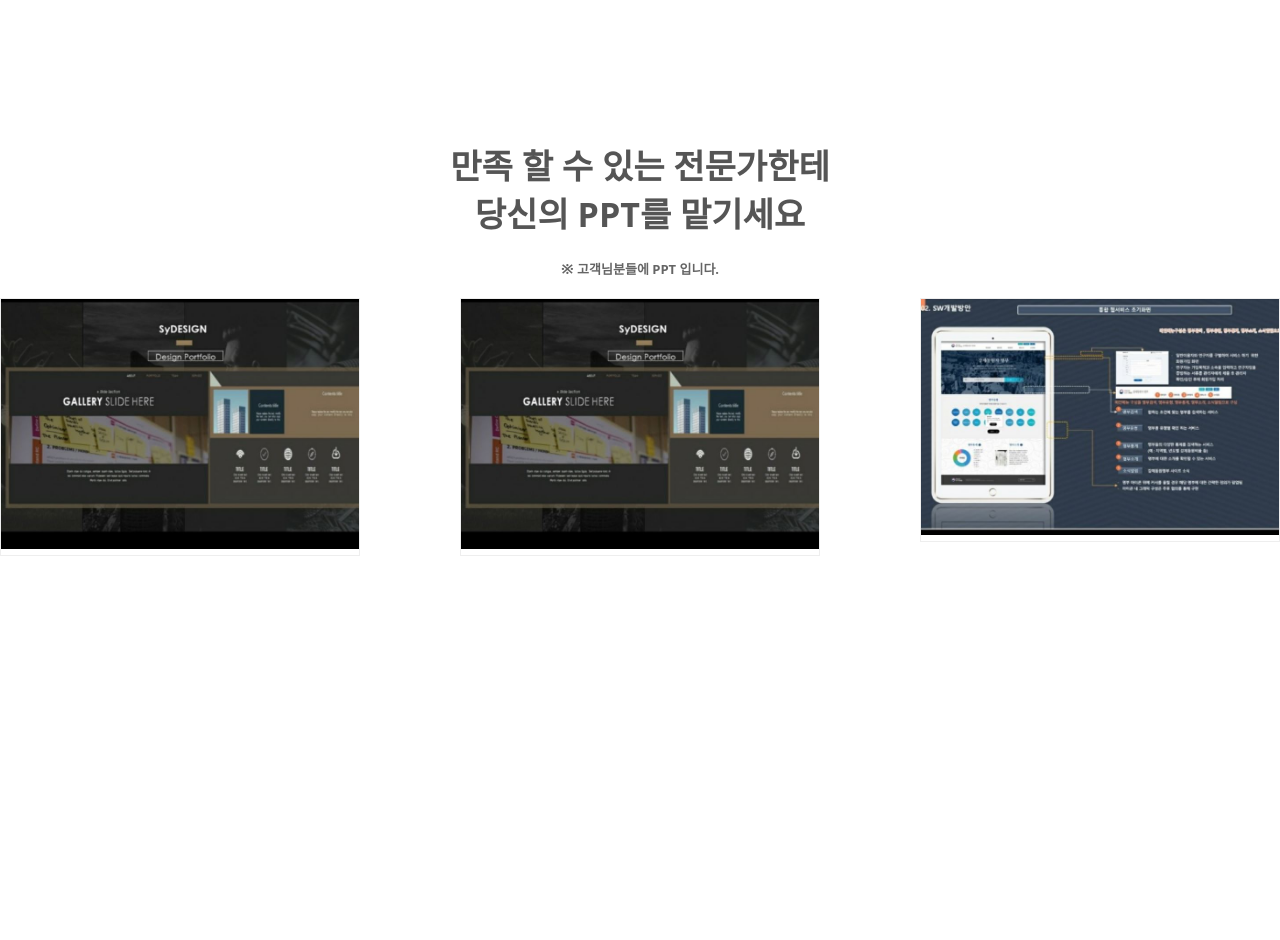
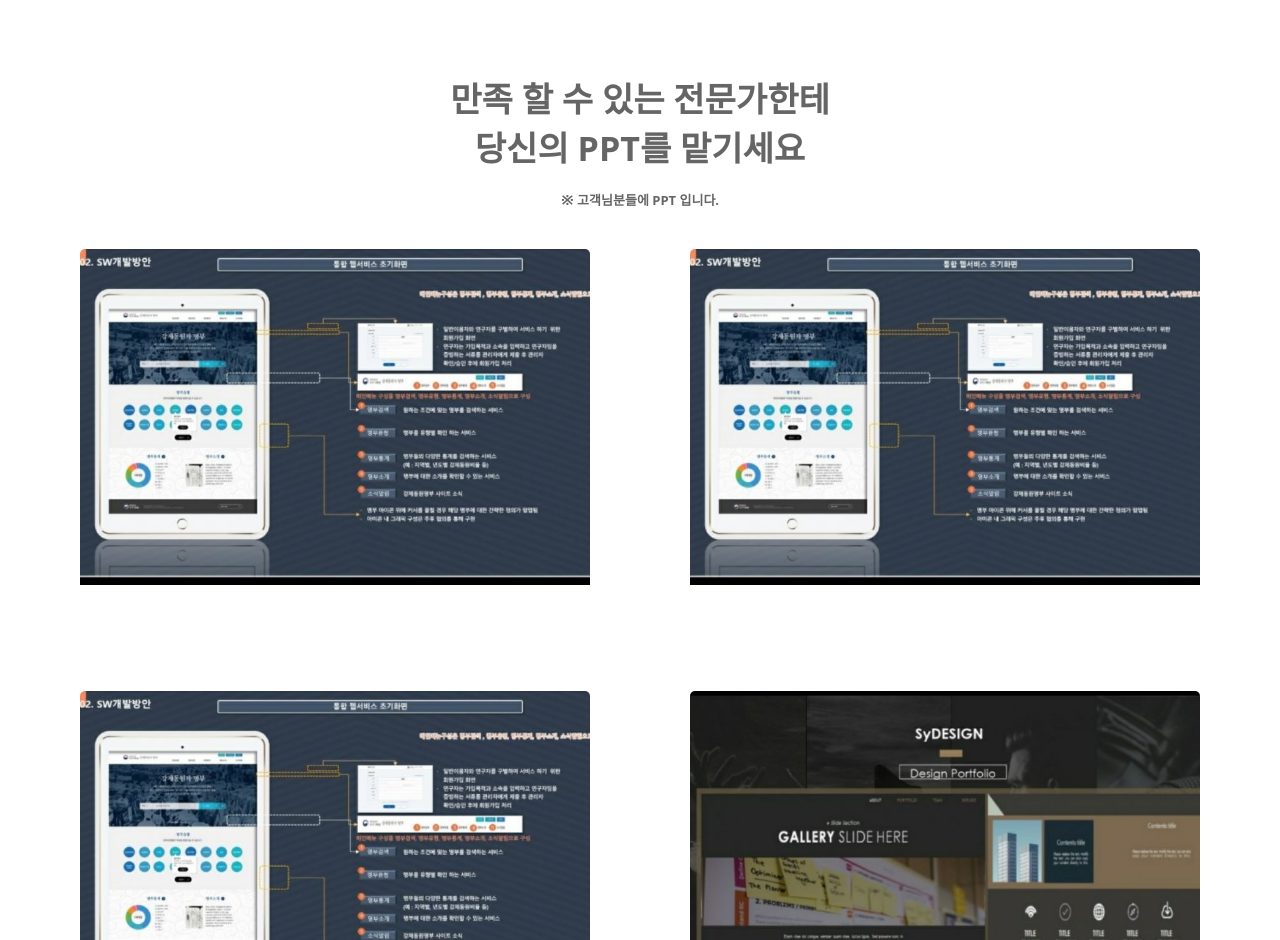
Before and after one commit to Seung-hwan285/2022-02-16-pptWeb, a website with bundled scripts: page public/index.html in a window 1280 px wide. Shown: the part 1860-2800 px from the top of the page. Built offline with nearby package versions, Linux system fonts and the light colour scheme.

Commit message:
chore : 이전 코드 적용안되는  현상 수정

```diff
--- a/public/css/home.css
+++ b/public/css/home.css
@@ -61,9 +61,6 @@ main{
 
 }
 
-.service{
-
-}
 /*요금제 소개 틀*/
 .inside{
     padding-left: 15px;
@@ -88,7 +85,6 @@ main{
     grid-auto-flow: row;
     grid-template-columns: 1fr 1fr 1fr;
     gap: 100px;
-    min-height: 100vh;
 
 
 }
@@ -108,22 +104,27 @@ main{
     font-weight: bold;
 }
 
+
 /*홈페이지 포트폴리오 예시*/
 
-.portfolio-service{
-    width: auto;
-    height: auto;
+#portfolio .grid-container{
+
+    grid-template-rows: repeat(3,342px);
+    grid-template-columns: 2fr 2fr
+
 }
+#portfolio .grid-item{
+    border: 0;
+    border-radius: 5px;
+
+}
+
+.service #por-btn{
+    transform: translate(460px);
+}
+
+
 .portfolio-service .text-table{
     margin-top: -20px;
     margin-bottom: 20px;
 }
-
-.portfolio-service .grid-item{
-
-    height: 420px;
-}
-
-.portfolio-service .portfolio-btn-wrap{
-
-}
--- a/public/index.html
+++ b/public/index.html
@@ -183,49 +183,78 @@
             </div>
         </section>
 
-        <section class="portfolio-service">
-            <div class="inside">
+        <!--포트폴리오 소개-->
+        <section class="service selection" id="portfolio">
+            <div  class="inside">
                 <div class="row">
-                    <h4 style="text-align: center; line-height: 1.4; margin: 0; color: #555;">
-                        <strong style="font-size: 34px">만족 할 수 있는 전문가한테</strong>
-                        <br>
-                        <strong style="font-size: 34px">당신의 PPT를 맡기세요</strong>
+                    <h4 style="text-align: center; line-height: 1.4; margin: 0; color:#555;" >
 
+                        <h4 style="opacity: 0.6; text-align: center; font-size: 13px">
+                            <strong style="font-size: 34px">만족 할 수 있는 전문가한테</strong>
+                            <br>
+                            <strong style="font-size: 34px">당신의 PPT를 맡기세요</strong>
+                            <br>
+                            <br>
+                        <span style="font-size: 15px">※</span>
+                        고객님분들에 PPT 입니다.
+                        </h4>
                     </h4>
                 </div>
-                <div class="text-table">
-                    <h6 style="opacity: 0.6; text-align: center; font-size: 13px">
 
-                        <span style="font-size: 15px">※</span>
-                        고객님분들에 PPT 입니다.
-                    </h6>
-                </div>
-            </div>
 
-            <div class="inside">
+                <div class="grid-container">
+                    <div class="grid-item col-dz">
+                        <div class="widget_data" data-widget-name="텍스트">
+                            <div class="text-table holder">
+                                <div>
+                                    <div>
 
-                <div class="row">
-                    <div class="grid-container">
-                        <div class="grid-item col-dz">
-                            <p style="border: 1px solid #eee;"><img  src="img/design.JPG"></p>
+                                        <img src="img/sw.JPG">
+                                    </div>
+                                </div>
+                            </div>
                         </div>
-                        <div class="grid-item col-dz">
+                    </div>
+                    <div class="grid-item col-dz">
+                        <div class="widget_data" data-widget-name="텍스트">
+                            <div class="text-table holder">
+                                <div>
 
-                            <p style="border: 1px solid #eee;"><img  src="img/design.JPG"></p>
+                                    <img src="img/sw.JPG">
+                                </div>
+                            </div>
                         </div>
-                        <div class="grid-item col-dz">
+                    </div>
+                    <div class="grid-item col-dz">
+                        <div class="widget_data" data-widget-name="텍스트">
+                            <div class="text-table holder">
+                                <div>
 
-                            <p style="border: 1px solid #eee;"><img src="img/sw.JPG"></p>
+                                    <img src="img/sw.JPG">
+                                </div>
+
+                            </div>
 
                         </div>
 
                     </div>
-                    <div class="portfolio-btn-wrap">
-                        <a href="contact.html" style="background-color: #614fd0; color: #ffffff; font-size: 15px; font-family: '돋움', serif" >무료 상담하기</a>
+                    <div class="grid-item col-dz">
+                        <div class="widget_data" data-widget-name="텍스트">
+                            <div class="text-table holder">
+                                <div>
+                                    <div>
+
+                                        <img src="img/design.JPG">
+                                    </div>
+                                </div>
+                            </div>
+                        </div>
+                    </div>
+                    <div class="btn-wrap" id="por-btn">
+                        <a href="contact.html" style="background-color: #614fd0; color: #ffffff; font-size: 15px; font-family: '돋움', serif" >포트폴리오 구경하기</a>
 
                     </div>
                 </div>
-            </div>
             </div>
         </section>
     </main>
```
